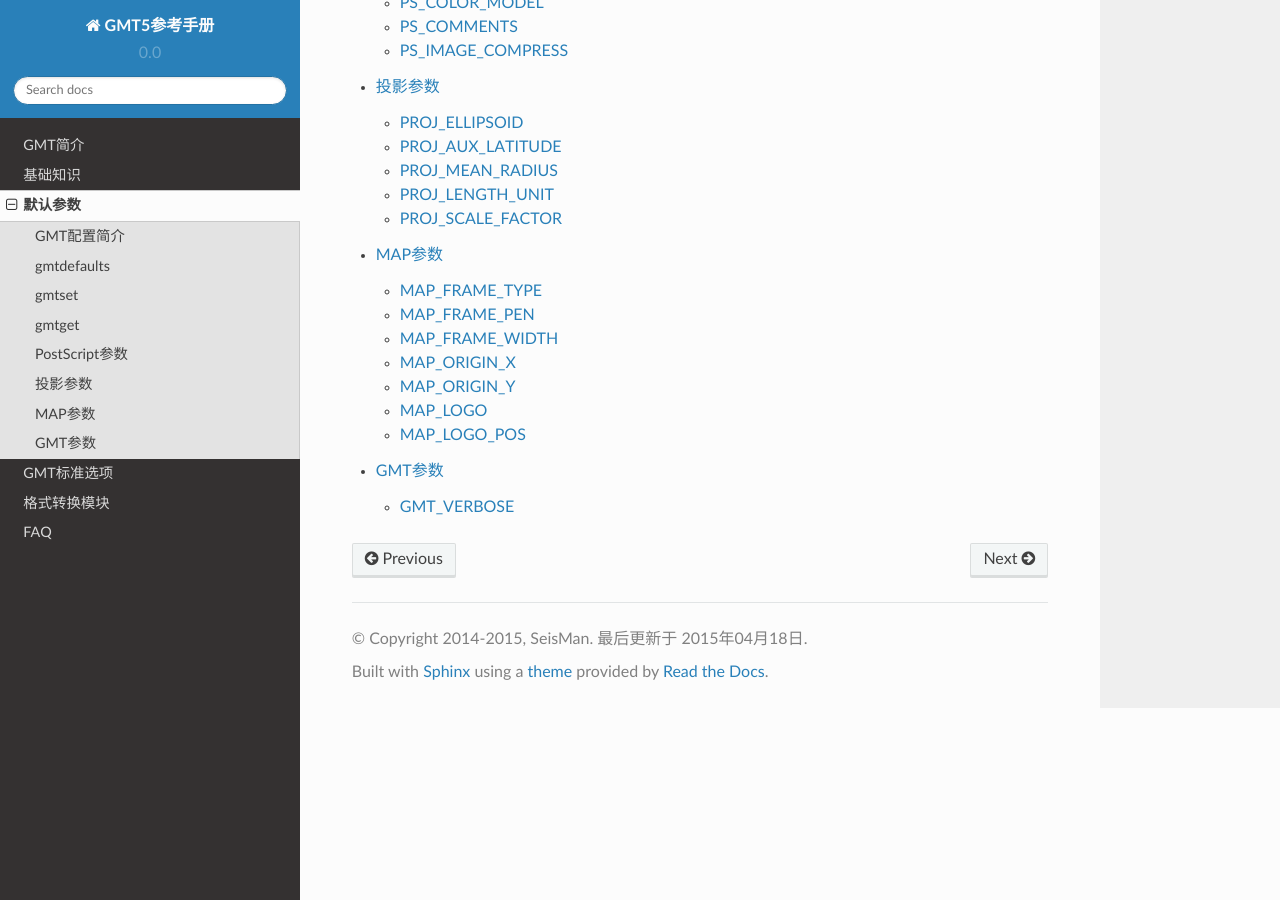
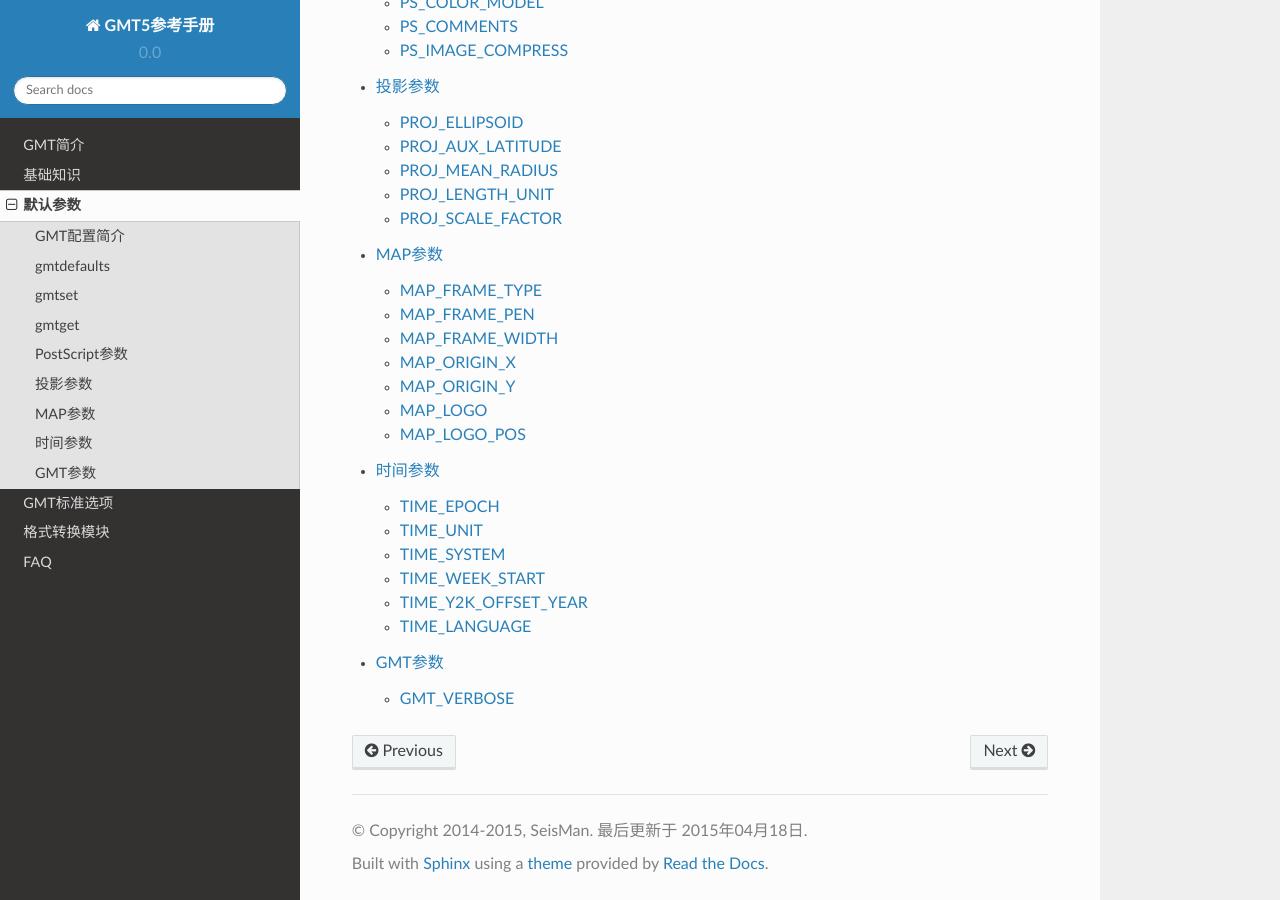
Before and after one commit to seisman/GMT5_Docs, a Sphinx documentation site: the page built from source/gmt-conf.rst, in a window 1280 px wide and 900 px high, scrolled down 909 px. Built offline with Sphinx 7.4.7 and the Read the Docs theme 2.0.0, drawn with Linux system fonts in a browser that asks for light colours; some of the changed lines change nothing that is shown.

Commit message:
add some time parameters

```diff
--- a/source/gmt-conf.rst
+++ b/source/gmt-conf.rst
@@ -10,4 +10,5 @@
    ps-parameters
    projection-parameters
    map-parameters
+   time-parameters
    gmt-parameters
--- /dev/null
+++ b/source/time-parameters.rst
@@ -0,0 +1,101 @@
+.. index:: ! gmt.conf
+
+时间参数
+========
+
+:Create Date: 2015-03-12
+:Last Updated: 2015-03-12
+
+.. _TIME_EPOCH:
+
+TIME_EPOCH
+----------
+
+指定所有相对时间的参考时刻。其格式为yyyy-mm-ddThh:mm:ss或yyyy-Www-ddTThh:mm:ss。
+
+默认值为1970-01-01T00:00:00，即UNIX系统的默认参考时间。
+
+.. _TIME_UNIT:
+
+TIME_UNIT
+---------
+
+指定相对时间数据相对于参考时间的单位。可以取：
+
+#. y：年；假定一年365.2425天；
+#. o：月；假定所有月是等长的；
+#. d：天；
+#. h：时；
+#. m：分钟；
+#. s：秒；
+
+.. _TIME_SYSTEM:
+
+TIME_SYSTEM
+-----------
+
+TIME_EPOCH和TIME_UNIT的合并版，即指定TIME_SYSTEM相当于同时指定了TIME_EPOCH和TIME_UNIT。可取如下值：
+
+#. ``JD``\ ：等效于-4713-11-25T12:00:00 d
+#. ``MJD``\ ：等效于1858-11-17T00:00:00 d
+#. ``J2000``\ ：等效于2000-01-01T12:00:00 d
+#. ``S1985``\ ：等效于1985-01-01T00:00:00 s
+#. ``UNIX``\ ： 等效于1970-01-01T00:00:00 s
+#. ``RD0001``\ ：等效于0001-01-01T00:00:00 s
+#. ``RATA``\ ：等效于0000-12-31T00:00:00 d
+
+该参数并不存在于gmt.conf中，当指定该参数时，其会被自动转换为TIME_EPOCH和TIME_UNIT对应的值。
+
+.. _TIME_WEEK_START:
+
+TIME_WEEK_START
+---------------
+
+指定周几是一周的第一天，可取值为Monday或Sunday。
+
+.. _TIME_Y2K_OFFSET_YEAR:
+
+TIME_Y2K_OFFSET_YEAR
+--------------------
+
+当用两位数字表示四位数字的年份时，TIME_Y2K_OFFSET_YEAR给定了100年序列的第一年。
+
+比如，若TIME_Y2K_OFFSET_YEAR=1729，则数字29到99分别表示1729到1799，而数字00到28则表示1800到1828。
+
+默认值为1950，即00到99表示的年份范围为1950到2049。
+
+.. _TIME_LANGUAGE:
+
+TIME_LANGUAGE
+-------------
+
+绘制时间项时所使用的语言。
+
+#. BR：Brazilian Portuguese
+#. CN1：Simplified Chinese
+#. CN2：Traditional Chinese
+#. DE： German
+#. DK：Danish
+#. EH：Basque
+#. ES：Spanish
+#. FI：Finnish
+#. FR：French
+#. GR：Greek
+#. HI：Hawaiian
+#. HU：Hungarian
+#. IE：Irish
+#. IL：Hebrew
+#. IS：Icelandic
+#. IT：Italian
+#. JP：Japanese
+#. NL：Dutch
+#. NO：Norwegian
+#. PL：Polish
+#. PT：Portuguese
+#. RU：Russian
+#. SE：Swedish
+#. SG：Scottish Gaelic
+#. TO：Tongan
+#. TR：Turkish
+#. UK：British English
+#. US：US English
```
